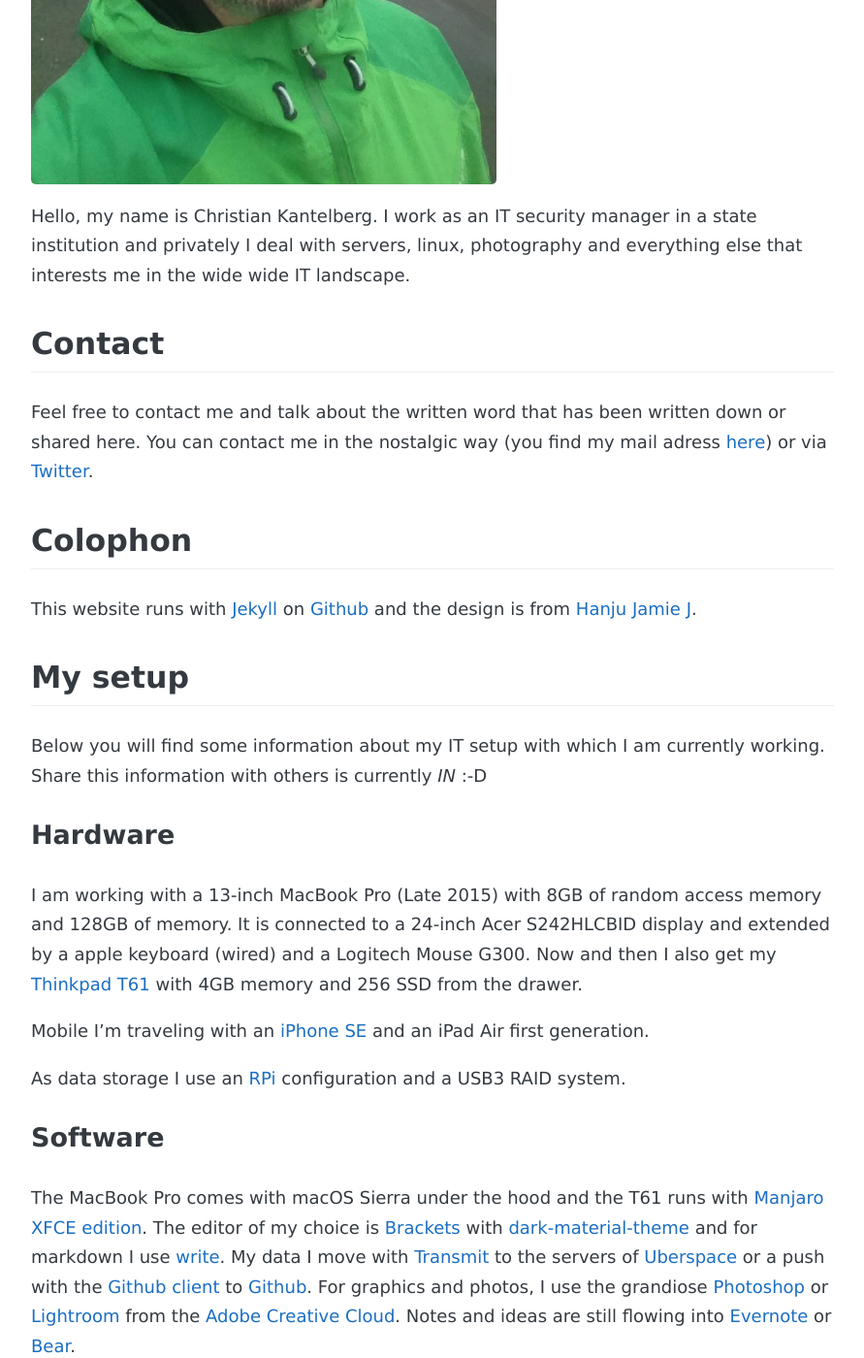
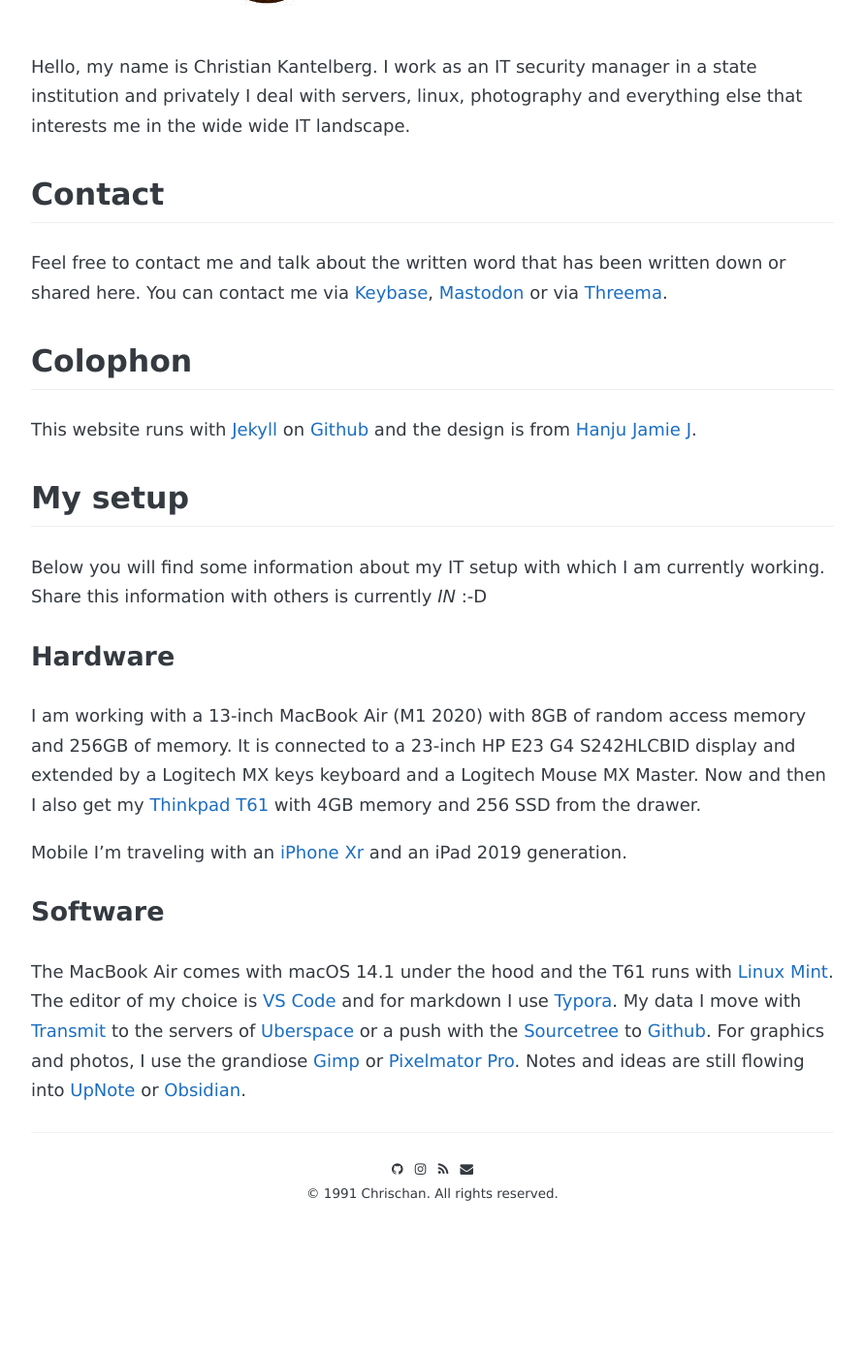
Before and after one commit to netbuk/blog, a Jekyll site: the page built from about.md, in a window 1280 px wide and 1400 px high, scrolled down 660 px. Shown: the whole window at 97% size, without its empty margins (194-1085 px from the left). Built offline with Jekyll 4.4.1, drawn with Linux system fonts in a browser that asks for light colours; nearby versions of some CDN libraries; some web fonts are replaced; after the commit the page ends 1992 px from its top, so only the background shows below that.

Commit message:
refresh about

```diff
--- a/_config.yml
+++ b/_config.yml
@@ -15,6 +15,7 @@
   email:            moin@kantelberg.net
 #  flickr:           your-id
   instagram:        der.k
+  mastodon:         netbuk
 
 copyright:
   year:             1991
--- a/about.md
+++ b/about.md
@@ -4,12 +4,12 @@
 ---
 
 
-![](../images/me.JPG)
+![](../images/IMG_1.jpeg)
 
 Hello, my name is Christian Kantelberg. I work as an IT security manager in a state institution and privately I deal with servers, linux, photography and everything else that interests me in the wide wide IT landscape.
 
 ## Contact
-Feel free to contact me and talk about the written word that has been written down or shared here. You can contact me in the nostalgic way (you find my mail adress [here](/imprint)) or via [Twitter](https://twitter.com/der__k).
+Feel free to contact me and talk about the written word that has been written down or shared here. You can contact me via [Keybase](https://keybase.io/netbuk), [Mastodon](https://social.tchncs.de/@netbuk) or via [Threema](https://threema.id/A8BFSNJ8).
 
 ## Colophon
 This website runs with [Jekyll](http://jykell.org) on [Github](https://github.com) and the design is from [Hanju Jamie J](https://github.com/AWEEKJ).
@@ -18,11 +18,9 @@
 Below you will find some information about my IT setup with which I am currently working. Share this information with others is currently *IN* :-D
 
 ### Hardware
-I am working with a 13-inch MacBook Pro (Late 2015) with 8GB of random access memory and 128GB of memory. It is connected to a 24-inch Acer S242HLCBID display and extended by a apple keyboard (wired) and a Logitech Mouse G300. Now and then I also get my [Thinkpad T61](http://thinkwiki.de/T61) with 4GB memory and 256 SSD from the drawer.
+I am working with a 13-inch MacBook Air (M1 2020) with 8GB of random access memory and 256GB of memory. It is connected to a 23-inch HP E23 G4 S242HLCBID display and extended by a Logitech MX keys keyboard and a Logitech Mouse MX Master. Now and then I also get my [Thinkpad T61](http://thinkwiki.de/T61) with 4GB memory and 256 SSD from the drawer.
 
-Mobile I'm traveling with an [iPhone SE](https://www.apple.com/de/iphone-se/) and an iPad Air first generation.
-
-As data storage I use an [RPi](https://www.raspberrypi.org/) configuration and a USB3 RAID system.
+Mobile I'm traveling with an [iPhone Xr](https://support.apple.com/kb/SP781?locale=de_DE) and an iPad 2019 generation.
 
 ### Software
-The MacBook Pro comes with macOS Sierra under the hood and the T61 runs with [Manjaro XFCE edition](https://manjaro.github.io/). The editor of my choice is [Brackets](http://brackets.io/) with [dark-material-theme](https://github.com/naderi/material-theme-for-brackets) and for markdown I use [write](http://writeapp.net/mac/). My data I move with [Transmit](https://panic.com/transmit/) to the servers of [Uberspace](https://uberspace.de) or a push with the [Github client](https://client.github.com) to [Github](https://github.com/). For graphics and photos, I use the grandiose [Photoshop](https://www.adobe.com/de/products/photoshop.html) or [Lightroom](https://www.adobe.com/de/products/photoshop-lightroom.html) from the [Adobe Creative Cloud](https://www.adobe.com/de/products/catalog.html). Notes and ideas are still flowing into [Evernote](https://evernote.com/) or [Bear](http://www.bear-writer.com/).
+The MacBook Air comes with macOS 14.1 under the hood and the T61 runs with [Linux Mint](https://www.linuxmint.com). The editor of my choice is [VS Code](https://code.visualstudio.com/) and for markdown I use [Typora](https://typora.io/). My data I move with [Transmit](https://panic.com/transmit/) to the servers of [Uberspace](https://uberspace.de) or a push with the [Sourcetree](https://www.sourcetreeapp.com) to [Github](https://github.com/). For graphics and photos, I use the grandiose [Gimp](https://www.gimp.org/) or [Pixelmator Pro](https://www.pixelmator.com/pro/). Notes and ideas are still flowing into [UpNote](https://getupnote.com/) or [Obsidian](https://obsidian.md/).
```
Also changed, not shown: images/IMG_1.jpeg (added).
